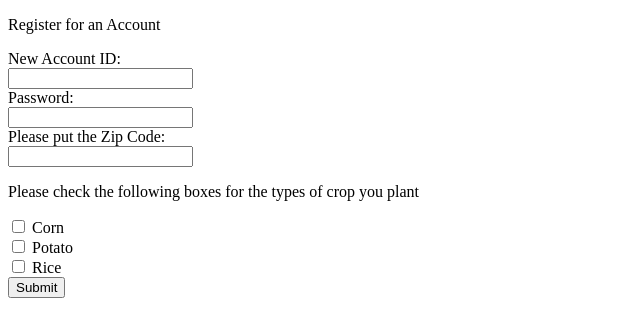
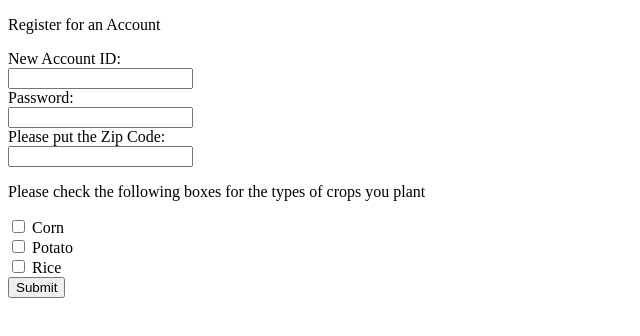
Before and after one commit to cty012/HackIllinois, a website: page website/public/views/register/index.html in a window 1280 px wide. Shown: the full height of the page, 0-640 px from the left. Drawn offline with Linux system fonts and the light colour scheme.

Commit message:
Update index.html

```diff
--- a/website/public/views/register/index.html
+++ b/website/public/views/register/index.html
@@ -13,7 +13,7 @@
       <input type="text" id="Password" name="Password" value=""><br>
       <label for="Zip_code">Please put the Zip Code:</label><br>
       <input type="text" id="Zip_code" name="Zip_code" value=""><br>
-      <p> Please check the following boxes for the types of crop you plant </p>
+      <p> Please check the following boxes for the types of crops you plant </p>
 
       <input type="checkbox" id="corn" name="corn" value="Corn">
       <label for="corn"> Corn</label><br>
```
